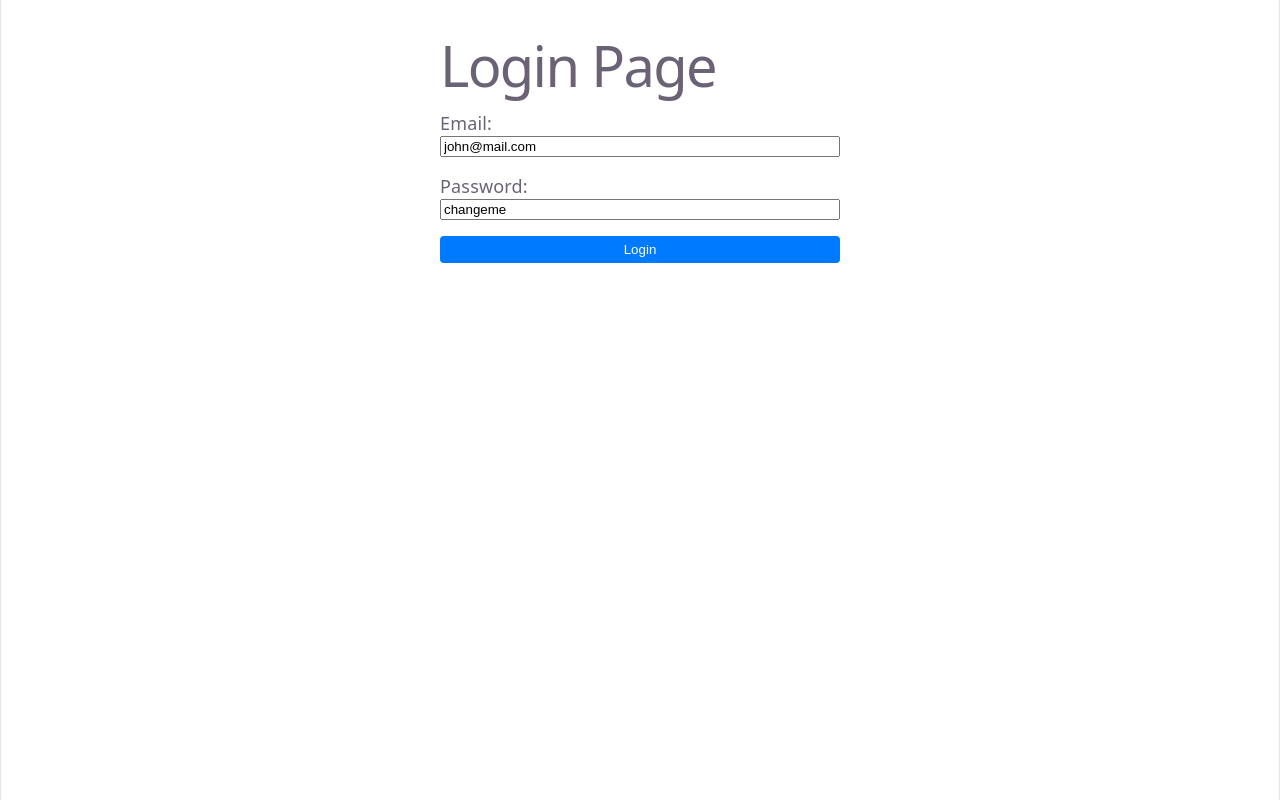
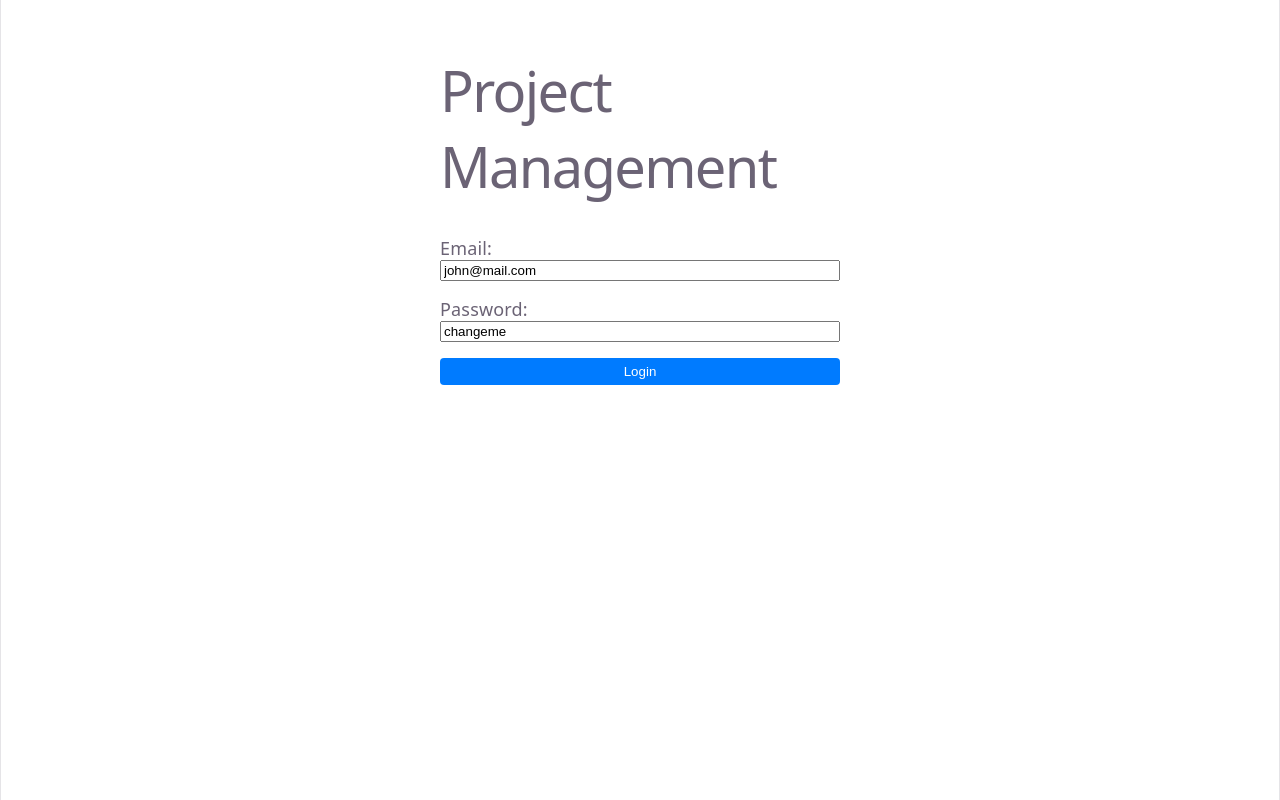
Before and after one commit to kishanMFS/UIAssignment, a React (Vite) app: page /login in a window 1280 px wide. Built offline with nearby package versions, Linux system fonts and the light colour scheme.

Commit message:
fix: fixed web accessibility

```diff
--- a/src/pages/Login.tsx
+++ b/src/pages/Login.tsx
@@ -124,7 +124,7 @@ function Login() {
         </div>
       )}
       <div className={LoginModuleCSS.loginContainer}>
-        <h1>Login Page</h1>
+        <h1>Project Management</h1>
         <form method="post" action="" onSubmit={handleLoginUser}>
           <div className={InputTextModuleCSS.inputField}>
             <label htmlFor="email">
--- a/src/pages/ProjectFiles.tsx
+++ b/src/pages/ProjectFiles.tsx
@@ -134,7 +134,7 @@ function ProjectFiles() {
               tabIndex={0}
               aria-label="File upload area. Press Enter to open file selector"
               onKeyDown={(e) => {
-                if (e.key === "Enter" || e.key === " ") {
+                if (e.key === "Enter") {
                   document.getElementById("ProjectFile")?.click();
                 }
               }}
@@ -203,6 +203,11 @@ function ProjectFiles() {
                         className={ProjectFilesModuleCSS.fileDelete}
                         onClick={() => handleFileDelete(index)}
                         tabIndex={0}
+                        onKeyDown={(e) => {
+                          if (e.key === "Enter") {
+                            handleFileDelete(index);
+                          }
+                        }}
                       >
                         x
                       </span>
--- a/src/styles/Layout.module.css
+++ b/src/styles/Layout.module.css
@@ -11,7 +11,6 @@
 .navBar {
     background-color: aqua;
     padding: 5px;
-    margin: 5px;
     display: flex;
     flex-direction: row;
     justify-content: space-between;
@@ -19,11 +18,12 @@
 
 .navItem {
     text-decoration: none;
-    background-color: antiquewhite;
-    border-right: 1px solid black;
-    border-left: 1px solid black;
     padding: 5px;
 
+}
+
+.navItem:hover {
+    background-color: antiquewhite;
 }
 
 .currentDateTime {
@@ -37,7 +37,7 @@
     }
     .navItem {
         display: flex;
-        border: 1px solid black;
+
         position: relative;
     }
 }
--- a/src/styles/Login.module.css
+++ b/src/styles/Login.module.css
@@ -3,6 +3,9 @@
     max-width: 400px;
     margin: 0 auto;
     padding: 20px;
+    line-height: normal;
+    display: flex;
+    flex-direction: column;
 }
 
 .loginBtn {
```
